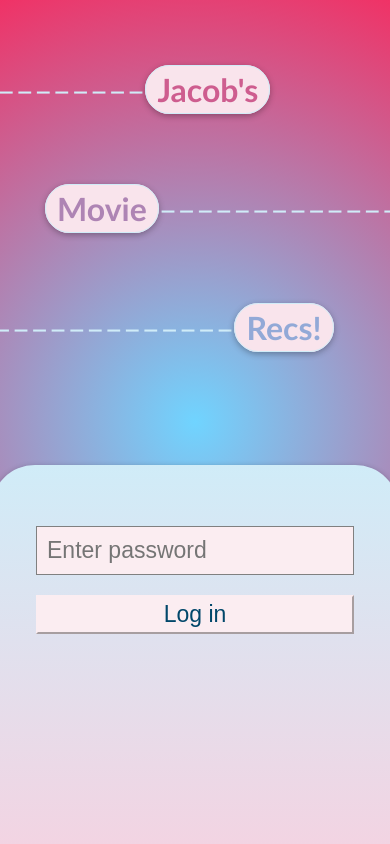
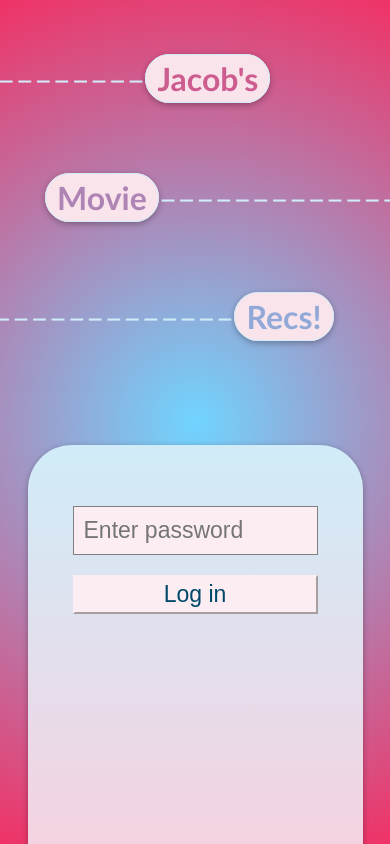
Before and after one commit to AnaComan25/Movie-Recs, an Angular app: page /login in a window 390 px wide. Built offline with nearby package versions, Linux system fonts and the light colour scheme.

Commit message:
calculated amts based on env area for iphone

```diff
--- a/src/app/pages/home/home.scss
+++ b/src/app/pages/home/home.scss
@@ -45,7 +45,7 @@
     justify-content: center;
     height: 65px;
     width: 335px;
-    margin-top: calc(80px + env(safe-area-inset-top, 0px));
+    margin-top: calc(70px + env(safe-area-inset-top, 0px));
     border-radius: 30px;
     font-size: 15px;
     flex-direction: column;
--- a/src/app/pages/login/login.scss
+++ b/src/app/pages/login/login.scss
@@ -6,10 +6,14 @@
     display: flex;
     align-items: center;
     flex-direction: column;
-    margin-top: 18%;
-    gap: 14%;
+    box-sizing: border-box;
+    margin-top: calc(15% + env(safe-area-inset-top, 0px));
+    gap: 13%;
     height: 100%;
     width: 100%;
+    padding-left: env(safe-area-inset-left, 0px);
+    padding-right: env(safe-area-inset-right, 0px);
+    padding-bottom: env(safe-area-inset-bottom, 0px);
 }
 
 .title {
@@ -45,6 +49,8 @@
 }
 
 .login-container {
+    box-sizing: border-box;
+    width: min(335px, 100%);
     display: flex;
     flex-direction: column;
     align-items: center;
@@ -58,6 +64,8 @@
 }
 
 input {
+    box-sizing: border-box;
+    width: 100%;
     border-color: grey;
     border-style: solid;
     border-width: 1px;
@@ -74,6 +82,7 @@ input {
     display:flex;
     flex-direction: column;
     align-items: center;
+    width: 100%;
     gap: 20px;
     color:rgb(1, 71, 106);
     font-size: 23px;
--- a/src/environments/environment.ts
+++ b/src/environments/environment.ts
@@ -1,4 +1,6 @@
 export const environment = {
-  supabaseUrl: 'https://tcbuofsayatorwwwifvr.supabase.co',
-  supabaseAnonKey: 'sb_publishable_PPPh7rl8hMBp34OPIQ5Nzg_t-SUzKLj',
+  supabaseURL: 'https://tcbuofsayatorwwwifvr.supabase.co',
+  supabaseApiKey: 'sb_publishable_PPPh7rl8hMBp34OPIQ5Nzg_t-SUzKLj',
+  movieDBApiKey: 'e1df80d0',
+  appPass: 'ja1030'
 };
```
